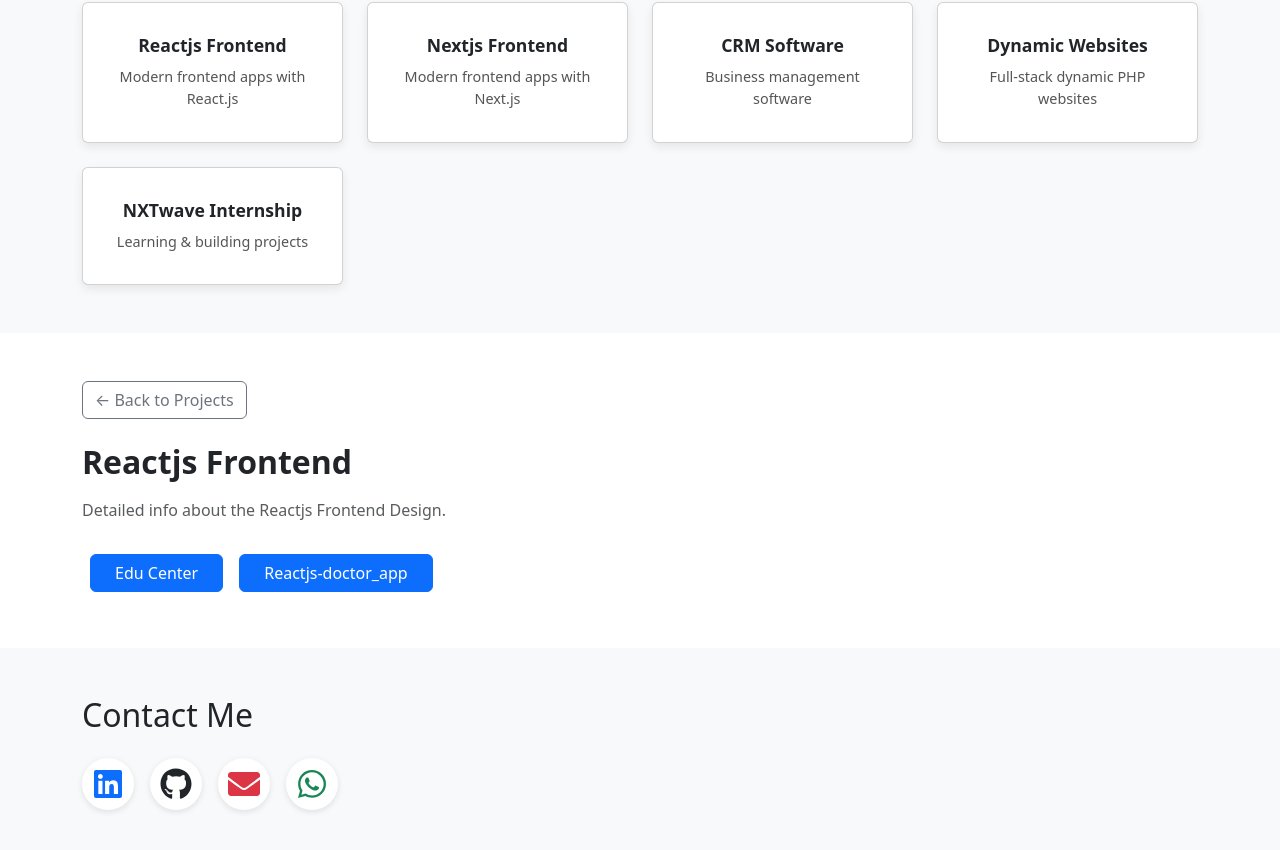
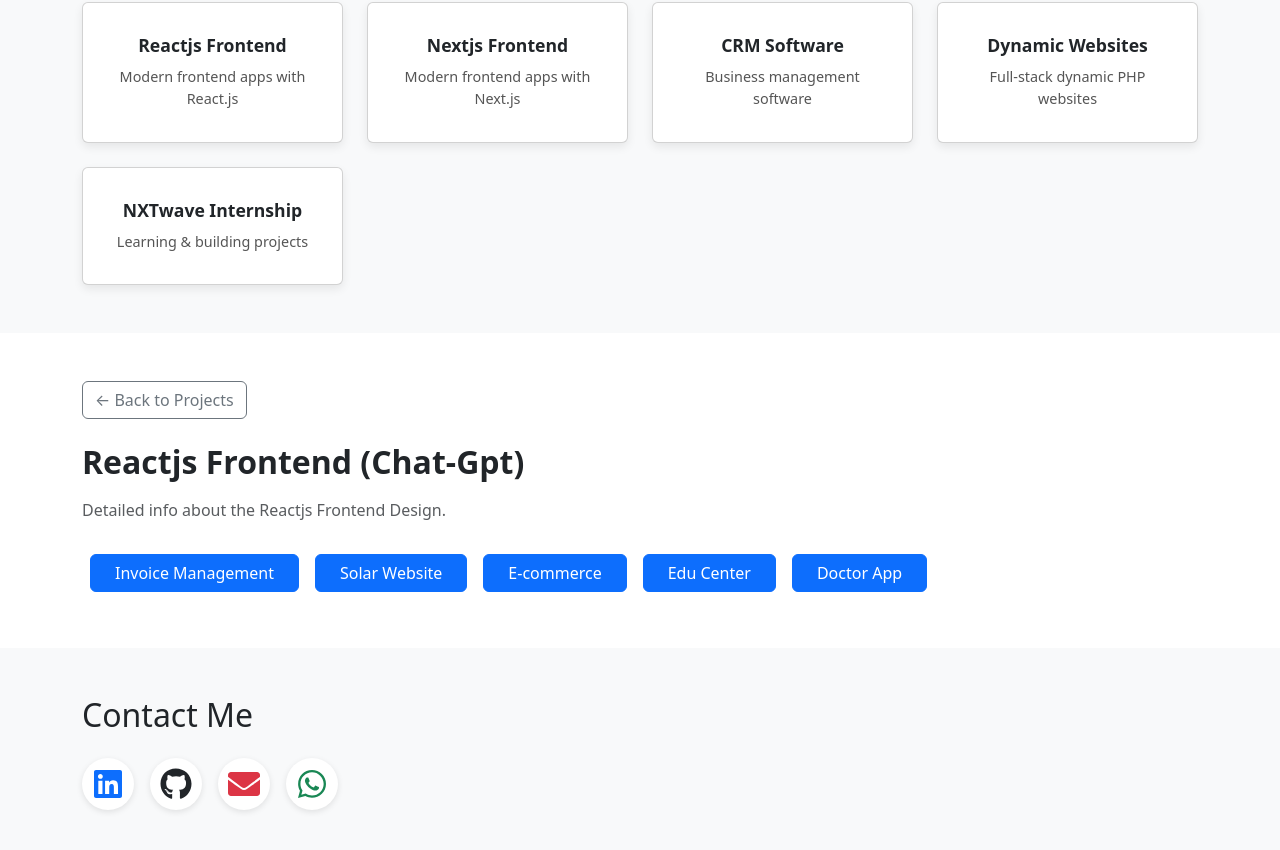
Before and after one commit to VIDYASAGARVV/portfolio, a React (Create React App) app: page /projects/1 in a window 1280 px wide. Shown: the part 1781-2631 px from the top of the page. Built offline with nearby package versions, Linux system fonts and the light colour scheme.

Commit message:
first commit

```diff
--- a/src/components/ProjectDetail.js
+++ b/src/components/ProjectDetail.js
@@ -6,7 +6,7 @@
 
   const projectData = {
     1: {
-      title: "Reactjs Frontend",
+      title: "Reactjs Frontend (Chat-Gpt)",
       description: "Detailed info about the Reactjs Frontend Design.",
       links: [
 
@@ -35,32 +35,9 @@
         { label: "Demo 3", url: "https://blue-stork-220806.hostingersite.com/" },
       ],
     },
-    3: {
-      title: "CRM Software",
-      description: "Detailed info about the CRM Software project.",
-      links: [{ label: "Demo 1", url: "https://webnsoftwaretest1.online/index.php" }],
-    },
-     1: {
-      title: "Reactjs Frontend",
-      description: "Detailed info about the Reactjs Frontend Design.",
-      links: [
-        { label: "Edu Center", url: "https://trainingcenters.netlify.app/" },
 
-        { label: "Reactjs-doctor_app", url: "https://doctors-online.netlify.app/" },
-      ],
-    },
-    2: {
-      title: "Dynamic Websites",
-      description: "Detailed info about the Dynamic Websites project(PHP).",
-      links: [
-        { label: "Demo 1", url: "https://prdvandco.com/" },
-        { label: "Demo 2", url: "https://reenterprise.co.in/" },
-        {
-          label: "Demo 3",
-          url: "https://blue-stork-220806.hostingersite.com/",
-        },
-      ],
-    },
+
+
     3: {
       title: "CRM Software",
       description: "Detailed info about the CRM Software project.",
```
